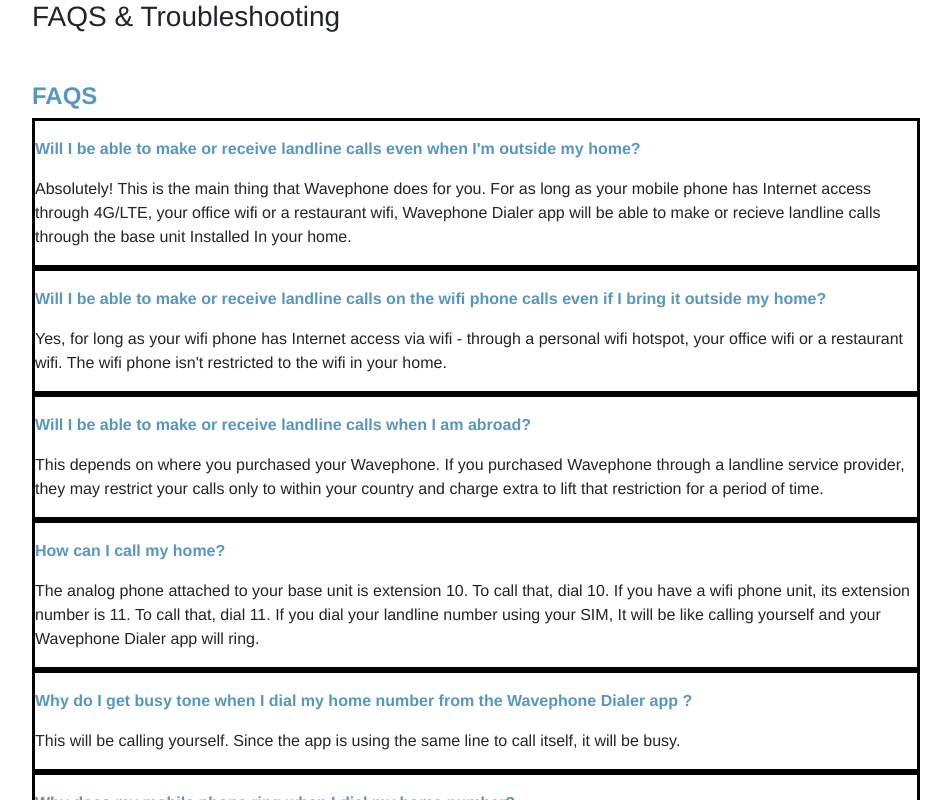
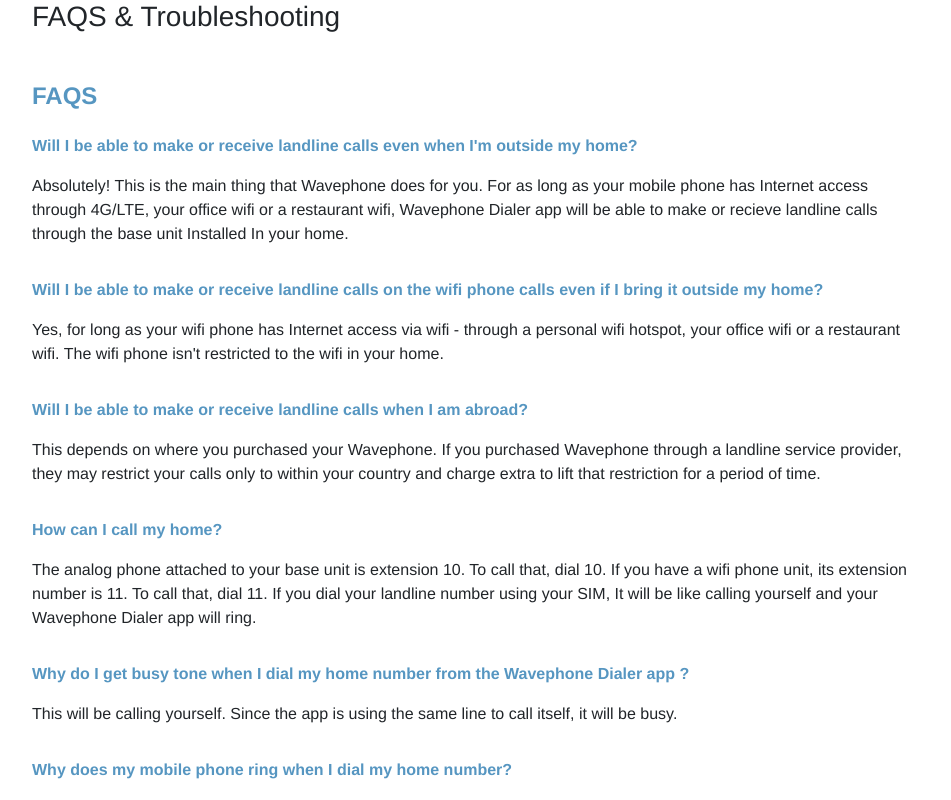
Before and after one commit to paulyves/SupportPage, a Vue app: page / in a window 1280 px wide. Shown: the top 800 px of the page, without its empty margins (53-1004 px from the left). Built offline with nearby package versions, Linux system fonts and the light colour scheme.

Commit message:
Update FAQS.vue

```diff
--- a/src/components/FAQS.vue
+++ b/src/components/FAQS.vue
@@ -269,7 +269,6 @@ name:'faqs-troubleshooting'
 <style>
 .faqs{
 width: 80%;
-border: black solid;
 }
 .qa-class{
   color: #5696c1;
```
